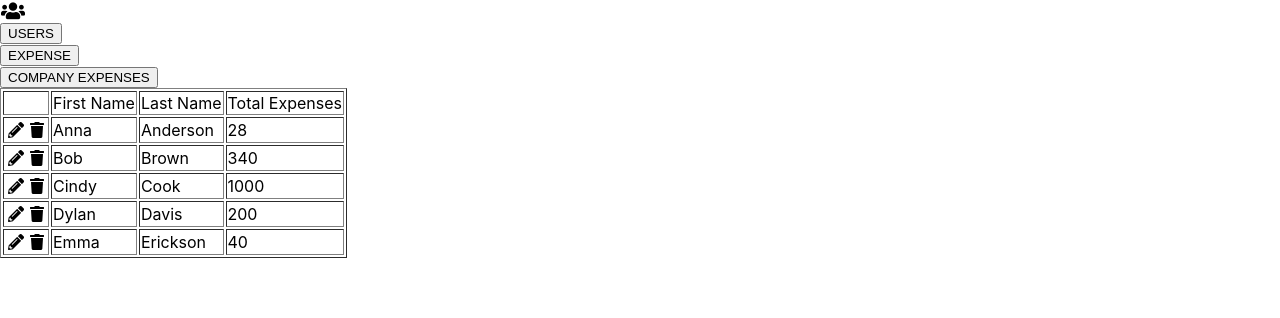
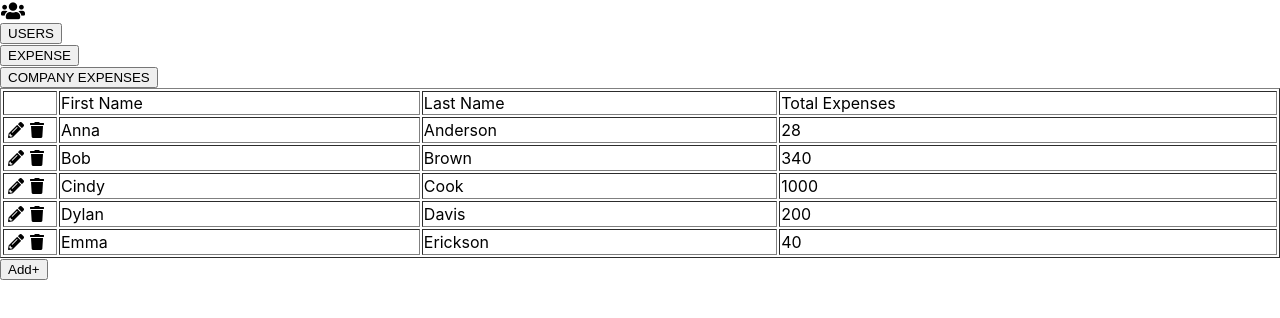
Before and after one commit to sebbyu/Data-Chart, a React (Create React App) app: page / in a window 1280 px wide. Shown: the top 318 px of the page. Built offline with nearby package versions, Linux system fonts and the light colour scheme.

Commit message:
adding editing deleting

```diff
--- a/src/components/js/LogoButton.js
+++ b/src/components/js/LogoButton.js
@@ -10,7 +10,7 @@ export default function Logo(props) {
   }
 
   const handleClick = () => {
-    props.clickHandler(props.name);
+    props.clickHandler(props.name, props.datum);
   };
 
   return (
--- a/src/components/js/Navbar.js
+++ b/src/components/js/Navbar.js
@@ -12,7 +12,7 @@ export default function Navbar (props) {
 
   return (
     <div className="component-navbar">
-      <LogoButton name={props.currentPage}/>
+      <LogoButton name={props.currentPage} clickHandler={handleClick}/>
       <div>
         <Button name="USERS" clickHandler={handleClick}/>
         <Button name="EXPENSE" clickHandler={handleClick}/>
--- a/src/components/js/Table.js
+++ b/src/components/js/Table.js
@@ -6,21 +6,88 @@ import {useState} from 'react';
 // Component
 import TableHead from './TableHead';
 import TableBody from './TableBody';
+import Button from './Button';
 
 
 export default function Table(props) {
 
   const [data, setData] = useState(jsonData);
+  const [adding, setAdding] = useState(false);
+
+
+  const getCurrentDate = () => {
+    var d = new Date().toISOString().split('T')[0];
+    return d;
+  }
+  const initialForm = {
+    "id": data.length+1,
+    "first name": "",
+    "last name": "",
+    "expense": {
+      "category": "N/A",
+      "cost": 0,
+      "date": getCurrentDate()
+    },
+    "budget": 400
+  }
+
+
+
+  const [newData, setNewData] = useState(initialForm);
+
+  const addForm = () => {
+    if (adding) {
+      return (
+        <div>
+          <form>
+            <input
+              type="text" name="first name"
+              value={newData['first name']}
+              onChange={handleNewUser}/>
+            <input type="text" name="last name"
+              value={newData['last name']}
+              onChange={handleNewUser}/>
+          </form>
+          <Button name="Insert" clickHandler={addData}/>
+        </div>
+      )
+    }
+  }
+
+  const handleNewUser = (e) => {
+    const {name, value} = e.target;
+    setNewData({
+      ...newData,
+      [name]: value
+    })
+  }
+
+  const addData = () => {
+    data.push(newData);
+    setData(data);
+    setAdding(!adding);
+    setNewData(initialForm);
+  }
+
+  const handleClick = (logoButton, datum) => {
+    console.log(logoButton);
+    console.log(datum);
+  }
 
   return (
     <div className="component-table">
-      <table id="table" border='1px'>
+      <table id="table" border='1px' width="100%">
         <TableHead
           currentHead={props.currentPage}/>
         <TableBody
           currentBody={props.currentPage}
-          data={data}/>
+          data={data}
+          clickHandler={handleClick}/>
       </table>
+      <Button
+        name={adding ? "Cancel" : "Add+"}
+        clickHandler={() => setAdding(!adding)}/>
+      {addForm()}
     </div>
   )
 }
--- a/src/components/js/TableBody.js
+++ b/src/components/js/TableBody.js
@@ -13,24 +13,32 @@ export default function TableBody(props) {
   var currentData = props.data;
   var currentHead = tableHeadMap.get(currentPage);
 
-  const handleClick = (logoButton) => {
-    console.log(logoButton)
+
+  const handleClick = (logoButton, datum) => {
+    props.clickHandler(logoButton, datum);
   }
 
+  const createUpdatingButtons = (datum) => {
+    if (currentPage !== "COMPANY EXPENSES") {
+      return <td>
+                <LogoButton
+                  name="EDIT"
+                  clickHandler={handleClick}
+                  datum={datum} />
+                <LogoButton
+                  name="DELETE"
+                  clickHandler={handleClick}
+                  datum={datum} />
+              </td>
+    }
+  }
 
   const createTable = () => {
     return (
       currentData.map((datum, i) => {
         return (
           <tr key={i}>
-            <td>
-              <LogoButton
-                name="EDIT"
-                clickHandler={handleClick}/>
-              <LogoButton
-                name="DELETE"
-                clickHandler={handleClick}/>
-            </td>
+            {createUpdatingButtons(datum)}
             {currentHead.map((head, j) => {
               head = head.toLowerCase();
               var elem = datum[head] === undefined ?
--- a/src/components/js/TableHead.js
+++ b/src/components/js/TableHead.js
@@ -4,12 +4,18 @@ import {tableHeadMap} from './../../helpers/pageMap';
 
 export default function TableHead(props) {
 
+  const createExtraColumn = () => {
+    if (props.currentHead !== "COMPANY EXPENSES") {
+      return <td width="50px"></td>
+    }
+  }
+
   return (
     <thead className="component-table_head">
       <tr id="table_head">
-        <td></td>
-        {tableHeadMap.get(props.currentHead).map((x,i) => {
-          return <td key={i}>{x}</td>
+        {createExtraColumn()}
+        {tableHeadMap.get(props.currentHead).map((head,i) => {
+          return <td key={i}>{head}</td>
         })}
       </tr>
     </thead>
```
